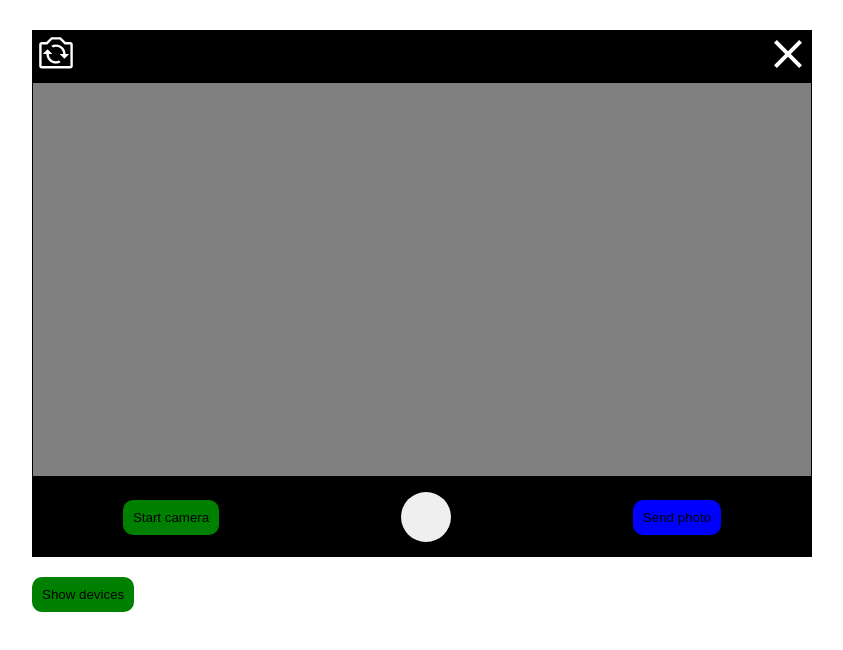
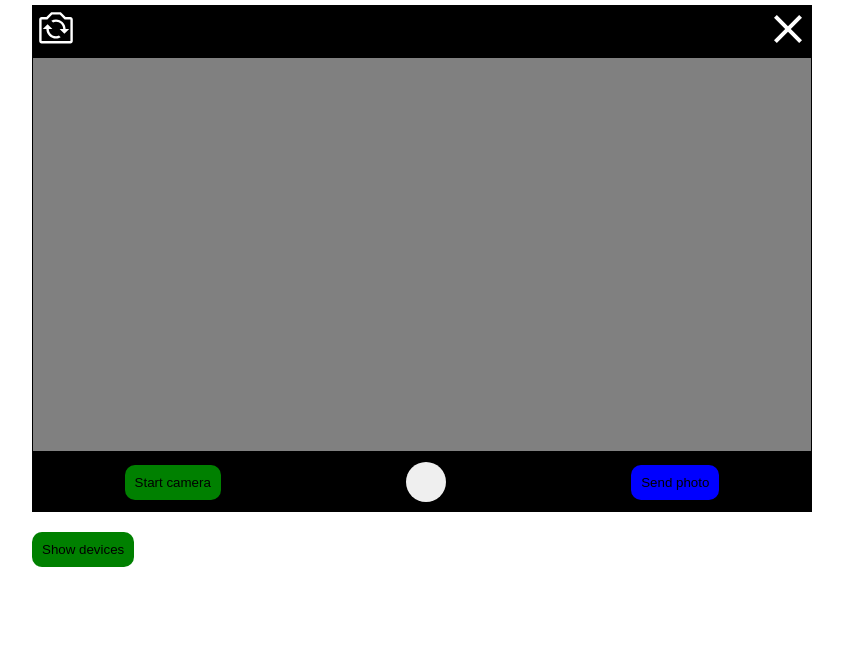
Before and after one commit to VladyKoo/docker_compose_test, a Vue app in the folder web/: page / in a window 1280 px wide. Shown: the top 650 px of the page, without its empty margins (218-1061 px from the left). Built offline with nearby package versions, Linux system fonts and the light colour scheme.

Commit message:
fix change for ios

```diff
--- a/web/src/App.vue
+++ b/web/src/App.vue
@@ -45,6 +45,6 @@ body {
   max-width: 800px;
   min-width: 290px;
   margin: 0 auto;
-  padding: 30px 10px 50px 10px;
+  padding: 5px 10px 50px 10px;
 }
 </style>
--- a/web/src/components/Camera.vue
+++ b/web/src/components/Camera.vue
@@ -25,7 +25,7 @@
           >
             {{ striming ? 'Stop camera' : 'Start camera' }}
           </button>
-          <button class="btn take-button" @click.prevent="takePhoto"><div></div><div></div></button>
+          <button class="btn take-button" @click.prevent="takePhoto"></button>
           <button class="btn send-button" @click.prevent="sendPhoto">Send photo</button>
         </div>
       </div>
@@ -108,11 +108,11 @@ export default {
 
     navigator.mediaDevices.ondevicechange = async (event) => {
       await this.getConnectedDevices('videoinput')
+      this.stopStriming()
       this.startStriming()
     }
 
     await this.getConnectedDevices('videoinput')
-
   },
 
   methods: {
@@ -130,11 +130,15 @@ export default {
       }, 4000)
     },
 
-    async getConnectedDevices(type) {
+    async getConnectedDevices(type = 'videoinput') {
+      if (this.currentDivice || this.devices.length) return
       try {
         let devices = await window.navigator.mediaDevices.enumerateDevices()
+        console.log('devices', devices)
 
         let filtredDevices = devices.filter((el) => el.kind === type && el.label && el.deviceId )
+        console.log('filtredDevices', filtredDevices)
+
         if (!filtredDevices.length) return
 
         this.allDevices = filtredDevices
@@ -195,7 +199,7 @@ export default {
       }
 
       window.navigator.mediaDevices.getUserMedia(constraints)
-        .then((mediaStream) => {
+        .then( async(mediaStream) => {
           if ('srcObject' in this.video) {
             this.video.srcObject = mediaStream;
           } else {
@@ -203,6 +207,7 @@ export default {
           }
           this.stream = mediaStream
           this.striming = true
+          await this.getConnectedDevices('videoinput')
         })
         .catch((err)=> {
           this.handleError(err)
@@ -210,6 +215,7 @@ export default {
     },
 
     stopStriming(){
+      if (!this.stream) return
       const tracks = this.stream.getTracks()
       tracks.forEach((track) => track.stop())
       this.video.srcObject = null
@@ -312,7 +318,7 @@ export default {
 .camera__footer {
   background-color: #000;
   width: 100%;
-  height: 80px;
+  height: 60px;
   display: flex;
   justify-content: space-around;
   align-items: center;
@@ -320,9 +326,8 @@ export default {
 
 .take-button {
   border-radius: 50%;
-  width: 50px;
-  height: 50px;
-  padding: 0px;
+  width: 40px;
+  height: 40px;
 }
 
 .btn {
```
